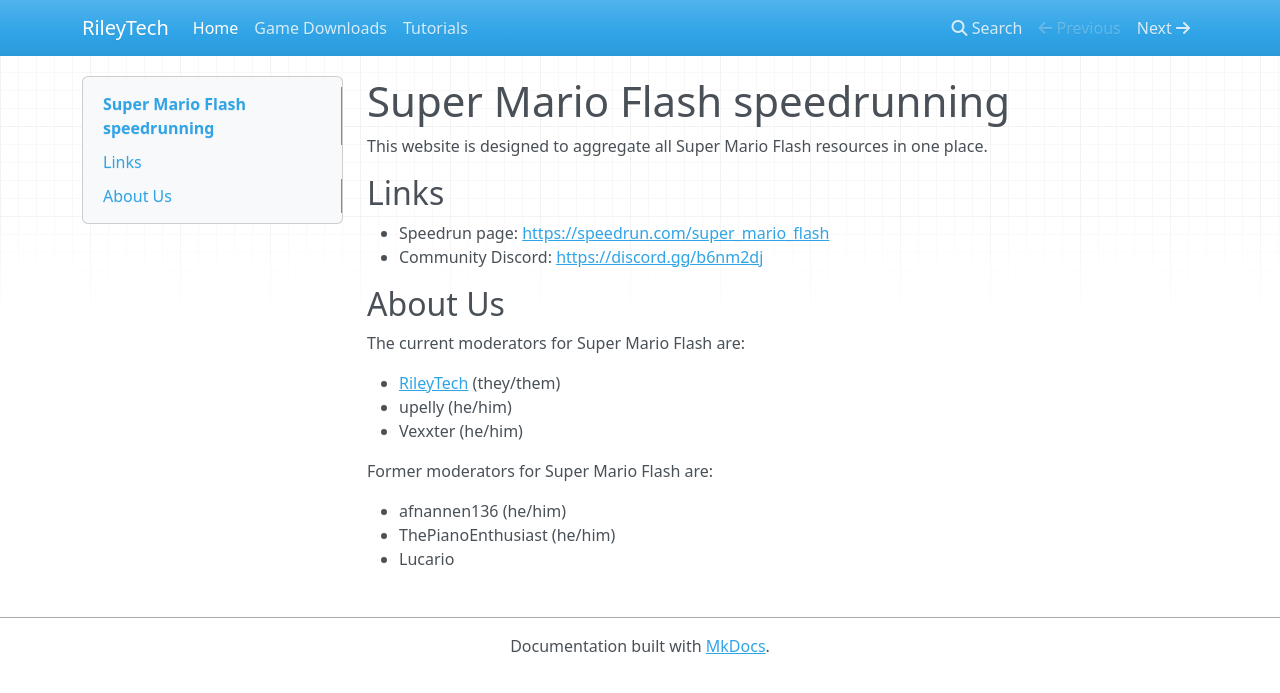
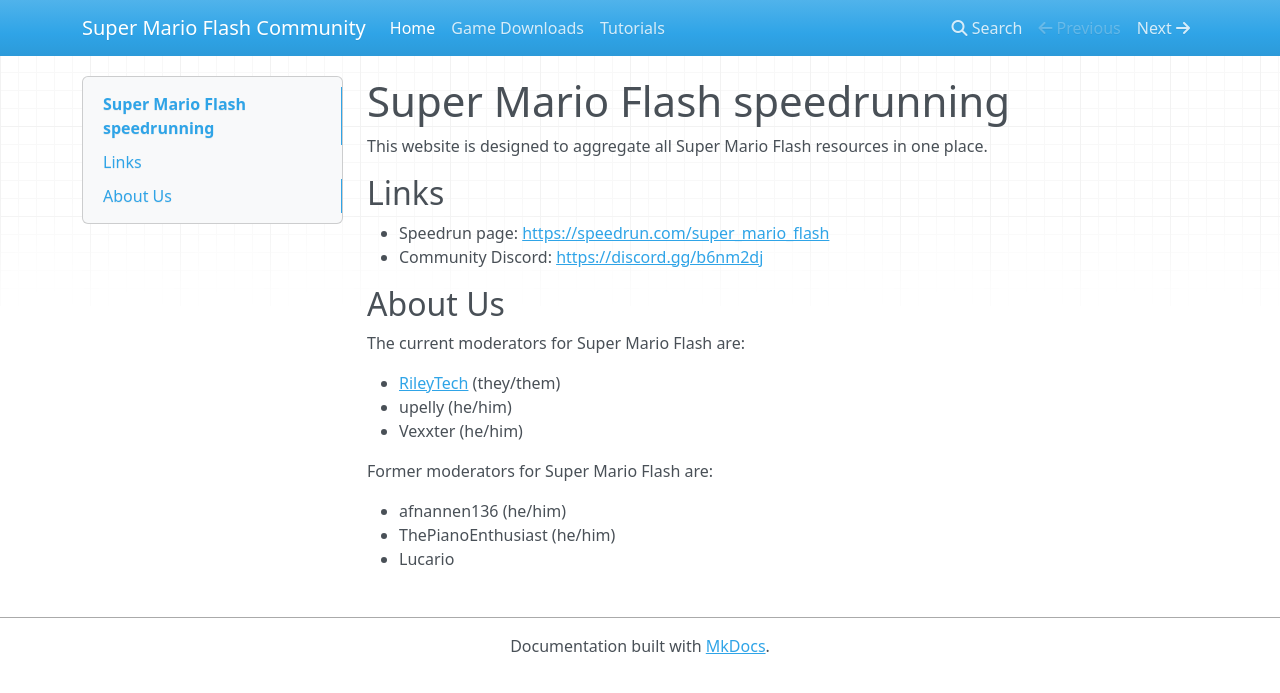
Before and after one commit to MarioFlashCommunity/marioflashcommunity.github.io, an MkDocs documentation site: the page built from docs/index.md, in a window 1280 px wide. Shown: the top 693 px of the page. Built offline with MkDocs 1.6.1, drawn with Linux system fonts in a browser that asks for light colours; nearby versions of some CDN libraries.

Commit message:
Update site to correct URL

```diff
--- a/mkdocs.yml
+++ b/mkdocs.yml
@@ -1,5 +1,5 @@
-site_name: RileyTech
-site_url: https://rayyaw.github.io
+site_name: Super Mario Flash Community
+site_url: https://marioflashcommunity.github.io
 nav:
     - Home: index.md
     - Game Downloads: game_downloads.md
```
